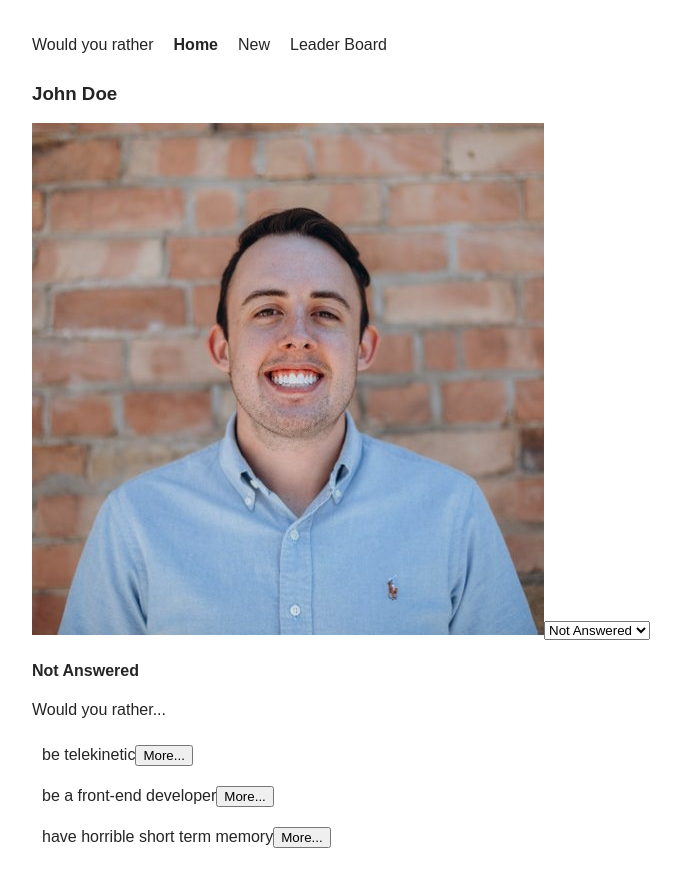
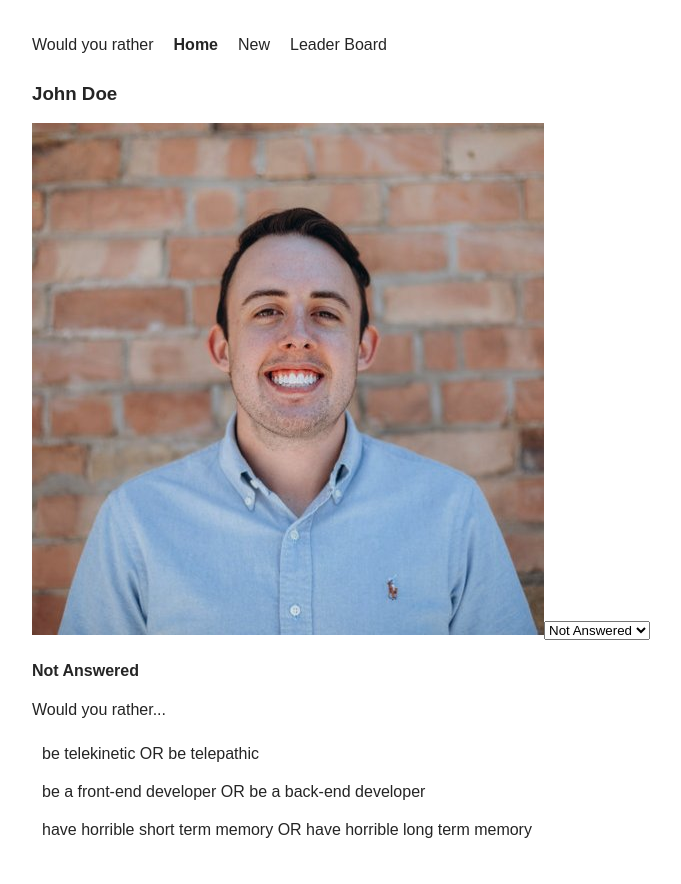
Before and after one commit to wangtjwork/redux-would-you-rather, a React (Create React App) app: page / in a window 1280 px wide. Shown: the whole page, without its empty margins (108-789 px from the left). Built offline with nearby package versions, Linux system fonts and the light colour scheme.

Commit message:
feat: Add link to question itself

```diff
--- a/src/components/QuestionList.js
+++ b/src/components/QuestionList.js
@@ -1,4 +1,5 @@
 import React from 'react';
+import { Link } from 'react-router-dom';
 
 export default function QuestionList(props) {
   return (
@@ -7,10 +8,13 @@ export default function QuestionList(props) {
       <ul>
         {
           props.questions.map((question) => (
-            <li key={question.id}>
-              <span>{question.optionOne.text}</span>
-              <button>More...</button>
-            </li>
+            <Link to={"/question/" + question.id} key={question.id}>
+              <li>
+                <span>{question.optionOne.text}</span>
+                &nbsp;OR&nbsp;
+                <span>{question.optionTwo.text}</span>
+              </li>
+            </Link>
           ))
         }
       </ul>
```
